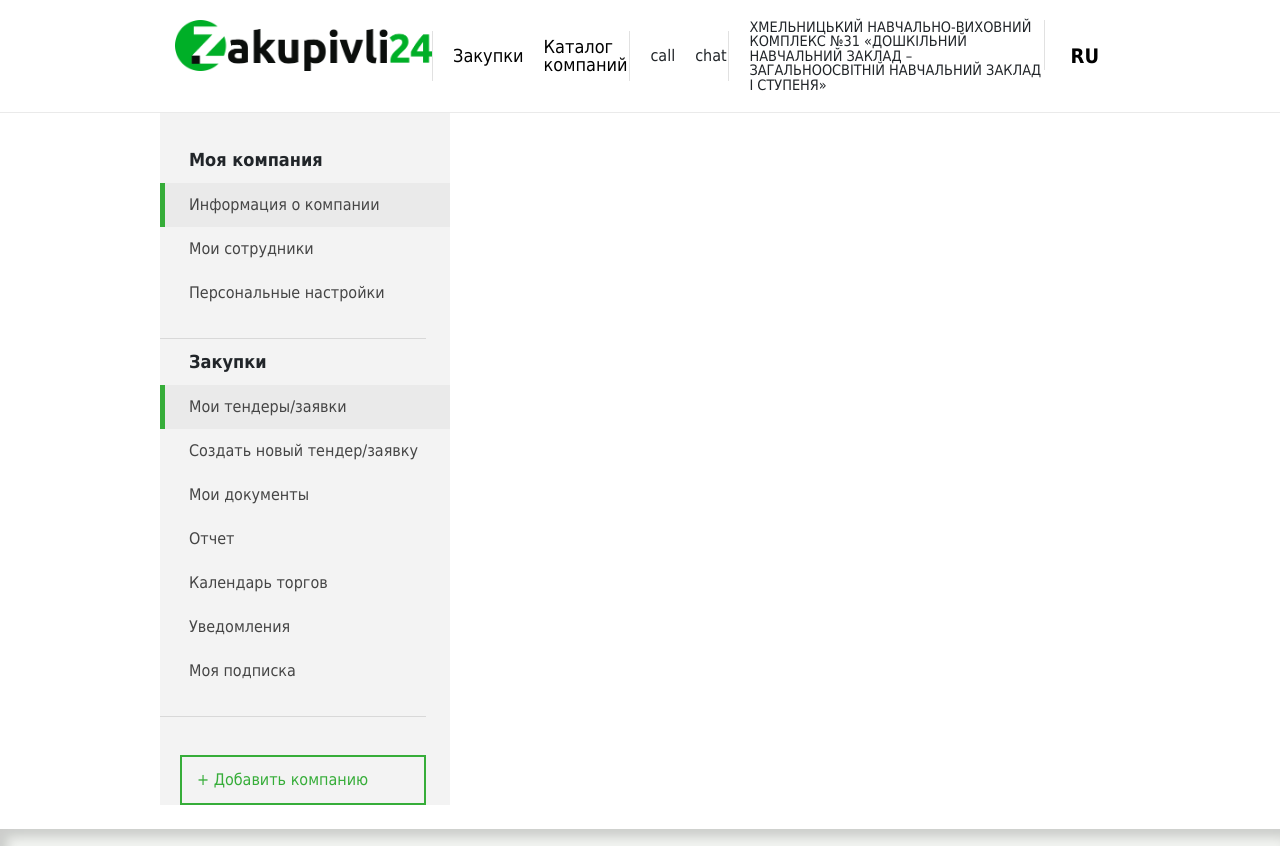
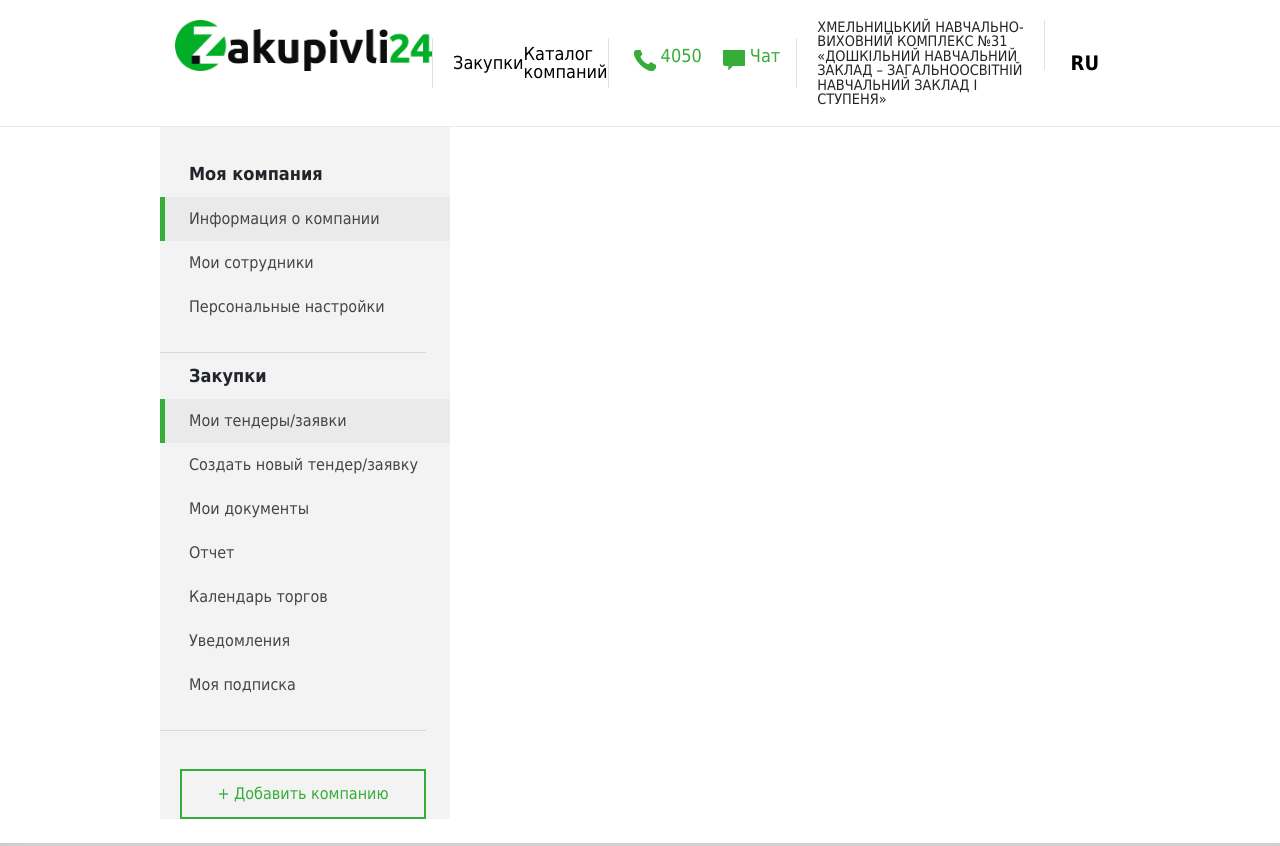
Before and after one commit to vtkch/z24, a website: page index.html in a window 1280 px wide. Shown: the top 846 px of the page. Drawn offline with nearby package versions, Linux system fonts and the light colour scheme.

Commit message:
fix issue related to sticky header

```diff
--- a/gulpfile.js
+++ b/gulpfile.js
@@ -5,7 +5,7 @@ var sass = require('gulp-sass');
 var clean = require('gulp-clean-css');
 var concat = require('gulp-concat-css');
 
-gulp.task('sass', function () {
+gulp.task('default', function () {
     return gulp.src('./sass/*.scss')
         .pipe(sass().on('error', sass.logError))
         .pipe(concat('main.css'))
--- a/index.html
+++ b/index.html
@@ -9,25 +9,26 @@
     <link rel="stylesheet" href="builded/main.css">
 </head>
 <body>
-<header class="fixed-header">
+<header class="sticky-header">
     <section class="container d-flex">
         <a href="/"><img class="brand" src="img/brand.png" alt=""></a>
-        <ul class="d-flex fixed-header-nav big-text fixed-header-divider align-items-center fixed-header-catalog justify-content-center">
+        <ul class="d-flex sticky-header-nav big-text sticky-header-divider align-items-center sticky-header-catalog justify-content-center">
             <li><a href="">Закупки</a></li>
-            <li class="fixed-header-ml-20"><a href="">Каталог компаний</a></li>
+            <li class="sticky-header-ml-20"><a href="">Каталог компаний</a></li>
         </ul>
-        <ul class="d-flex fixed-header-divider align-items-center fixed-header-user-interactions justify-content-center">
-            <li>call</li>
-            <li class="fixed-header-ml-20">chat</li>
+        <ul class="d-flex sticky-header-divider align-items-center sticky-header-user-interactions justify-content-center">
+            <li class="d-flex big-text primary-color"><span class="icon-phone"></span>4050</li>
+            <li class="d-flex big-text ml-3 primary-color mr-3"><span class="icon-chat"></span>Чат</li>
         </ul>
-        <ul class="d-flex fixed-header-divider align-items-center little-text fixed-header-login-panel">
-            <li>ХМЕЛЬНИЦЬКИЙ НАВЧАЛЬНО-ВИХОВНИЙ
+        <ul class="d-flex sticky-header-divider align-items-center little-text sticky-header-login-panel">
+            <li class="sticky-header-login-panel-user">ХМЕЛЬНИЦЬКИЙ НАВЧАЛЬНО-ВИХОВНИЙ
                 КОМПЛЕКС №31 «ДОШКІЛЬНИЙ НАВЧАЛЬНИЙ
                 ЗАКЛАД – ЗАГАЛЬНООСВІТНІЙ НАВЧАЛЬНИЙ ЗАКЛАД І СТУПЕНЯ»
+                <!--<button class="green-button big-text mr-4 float-right">Login</button>-->
             </li>
         </ul>
-        <div class="fixed-header-divider d-flex">
-            <button class="fixed-header-language-button">RU</button>
+        <div class="sticky-header-divider d-flex">
+            <button class="sticky-header-language-button">RU</button>
         </div>
     </section>
 </header>
@@ -51,7 +52,7 @@
                 <li><a href="">Уведомления</a></li>
                 <li><a href="">Моя подписка</a></li>
             </ul>
-            <a href="#add-company-page" class="aside-block-add-company">+ Добавить компанию</a>
+            <a href="#add-company-page" class="aside-block-add-company text-center">+ Добавить компанию</a>
         </aside>
         <div class="main-block col-lg-9 col-md-8 col-xs-12 pt-4">
             <section id="validation-page">
--- a/sass/entry-point.scss
+++ b/sass/entry-point.scss
@@ -1,6 +1,7 @@
 @import 'fonts';
 @import 'variables';
 @import '../node_modules/bootstrap/scss/bootstrap';
+@import 'main-sprite-icons';
 @import 'header';
 @import 'aside';
 @import "contact-form";
--- a/sass/header.scss
+++ b/sass/header.scss
@@ -1,4 +1,4 @@
-.fixed-header {
+.sticky-header {
     border-bottom: 1px solid #eaeaea;
     background: #fff;
     position: sticky;
@@ -13,9 +13,21 @@
     &-user-interactions {
         flex-basis: 160px;
     }
-
+    .green-button {
+        border: 2px solid currentColor;
+        background: transparent;
+        padding: 13px 32px;
+        cursor: pointer;
+        color: #36ad39;
+        &:focus {
+            outline: none;
+        }
+    }
     &-login-panel {
         flex-basis: 500px;
+        &-user {
+            flex-grow: 1;
+        }
     }
 
     &-nav a {
@@ -31,10 +43,6 @@
         content: '';
     }
 
-    &-ml-20 {
-        margin-left: 20px;
-    }
-
     &-language-button {
         font-weight: bold;
         background: none;
--- a/sass/helpers.scss
+++ b/sass/helpers.scss
@@ -1,3 +1,7 @@
 .d-grid {
   display: grid;
 }
+
+.primary-color {
+  color: var(--primary-color);
+}
--- /dev/null
+++ b/sass/main-sprite-icons.scss
@@ -0,0 +1,14 @@
+.icon {
+    &-phone {
+        background: url(../img/main-sprite.svg) -24px -90px;
+        transform: scale(.7) translateY(-3px);
+        height: 32px;
+        width: 32px;
+    }
+    &-chat {
+        background: url(../img/main-sprite.svg) -24px -43px;
+        transform: scale(.7) translateY(-3px);
+        height: 32px;
+        width: 32px;
+    }
+}
--- a/sass/variables.scss
+++ b/sass/variables.scss
@@ -16,4 +16,5 @@ $container-max-widths: (
 :root {
     font-family: Tahoma;
     font-size: 16px;
+    --primary-color: #36ad39;
 }
```
Also changed, not shown: builded/main.css.
